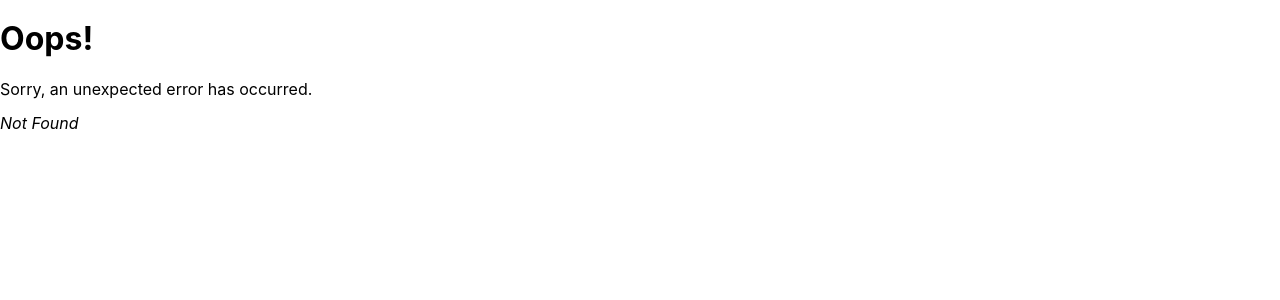
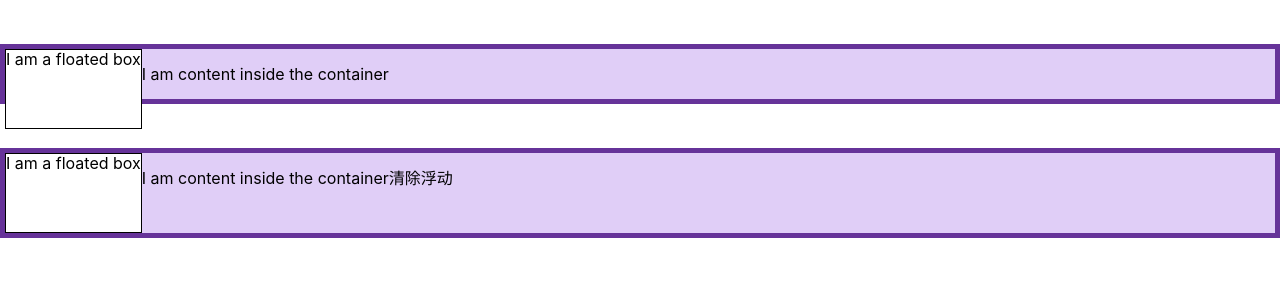
Before and after one commit to hui1991/react-app, a React (Create React App) app: page /float in a window 1280 px wide. Before the commit this address had no page. Shown: the top 300 px of the page. Built offline with nearby package versions, Linux system fonts and the light colour scheme; the HTML template or start-up script is replaced by a standard one.

Commit message:
feat: float

```diff
--- /dev/null
+++ b/src/pages/float/index.jsx
@@ -0,0 +1,24 @@
+import { useEffect, useRef, useState } from 'react';
+import './index.scss';
+
+/**
+ * 浮动
+ * 浮动元素会导致父布局高度塌陷，可以通过使用BFC（Block Formatting Context）
+ * 来解决浮动元素导致的高度塌陷的问题
+ */
+function Float() {
+  return (
+    <div className="float-container">
+      <div className="box">
+        <div className="float">I am a floated box</div>
+        <p>I am content inside the container</p>
+      </div>
+      <div className="box1">
+        <div className="float1">I am a floated box</div>
+        <p>I am content inside the container清除浮动</p>
+      </div>
+    </div>
+  );
+}
+
+export default Float;
--- /dev/null
+++ b/src/pages/float/index.scss
@@ -0,0 +1,28 @@
+.float-container {
+  .box {
+    background-color: rgb(224, 206, 247);
+    border: 5px solid rebeccapurple;
+    margin-top: 44px;
+
+    .float {
+      float: left;
+      height: 80px;
+      border: 1px solid black;
+      background: white;
+    }
+  }
+
+  .box1{
+    background-color: rgb(224, 206, 247);
+    border: 5px solid rebeccapurple;
+    margin-top: 44px;
+    display: flow-root;
+
+    .float1 {
+      float: left;
+      height: 80px;
+      border: 1px solid black;
+      background: white;
+    }
+  }
+}
--- a/src/pages/home/index.jsx
+++ b/src/pages/home/index.jsx
@@ -50,6 +50,10 @@ const homeList = [
     content: 'shape',
     path: '/clip-path-shape',
   },
+  {
+    content: 'float',
+    path: '/float',
+  },
 ];
 
 /**
--- a/src/routes/route.js
+++ b/src/routes/route.js
@@ -12,6 +12,7 @@ import Modal from '../pages/modal/index';
 import PointerEvents from '../pages/pointer-events/index';
 import PrizeWheel from '../pages/prize-wheel/index';
 import ClipPathShape from '../pages/clip-path-shape/index';
+import Float from '../pages/float/index';
 
 const roots = [
   {
@@ -79,6 +80,11 @@ const roots = [
     element: <ClipPathShape />,
     errorElement: <ErrorPage />,
   },
+  {
+    path: '/float',
+    element: <Float />,
+    errorElement: <ErrorPage />,
+  },
 ];
 
 export default roots;
```
